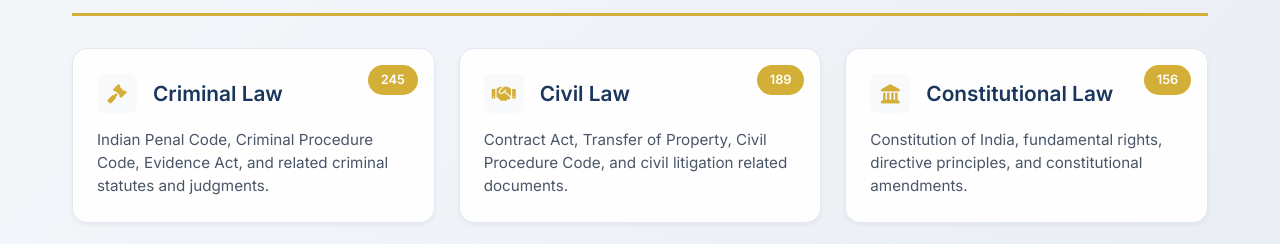
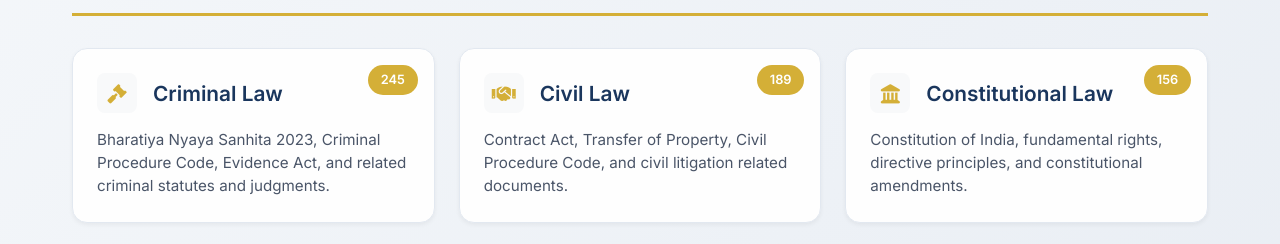
Before and after one commit to atharvsadewad/chamber-frontend, a plain HTML site: page chamber/index.html in a window 1280 px wide. Shown: the part 821-1065 px from the top of the page. Drawn offline with Linux system fonts and the light colour scheme; no server answers.

```diff
--- a/chamber/index.html
+++ b/chamber/index.html
@@ -171,7 +171,7 @@
                         </div>
                         <h3 class="card-title">Criminal Law</h3>
                     </div>
-                    <p class="card-description">Indian Penal Code, Criminal Procedure Code, Evidence Act, and related criminal statutes and judgments.</p>
+                    <p class="card-description">Bharatiya Nyaya Sanhita 2023, Criminal Procedure Code, Evidence Act, and related criminal statutes and judgments.</p>
                 </div>
                 <div class="classification-card" data-category="civil">
                     <div class="card-count">189</div>
```
